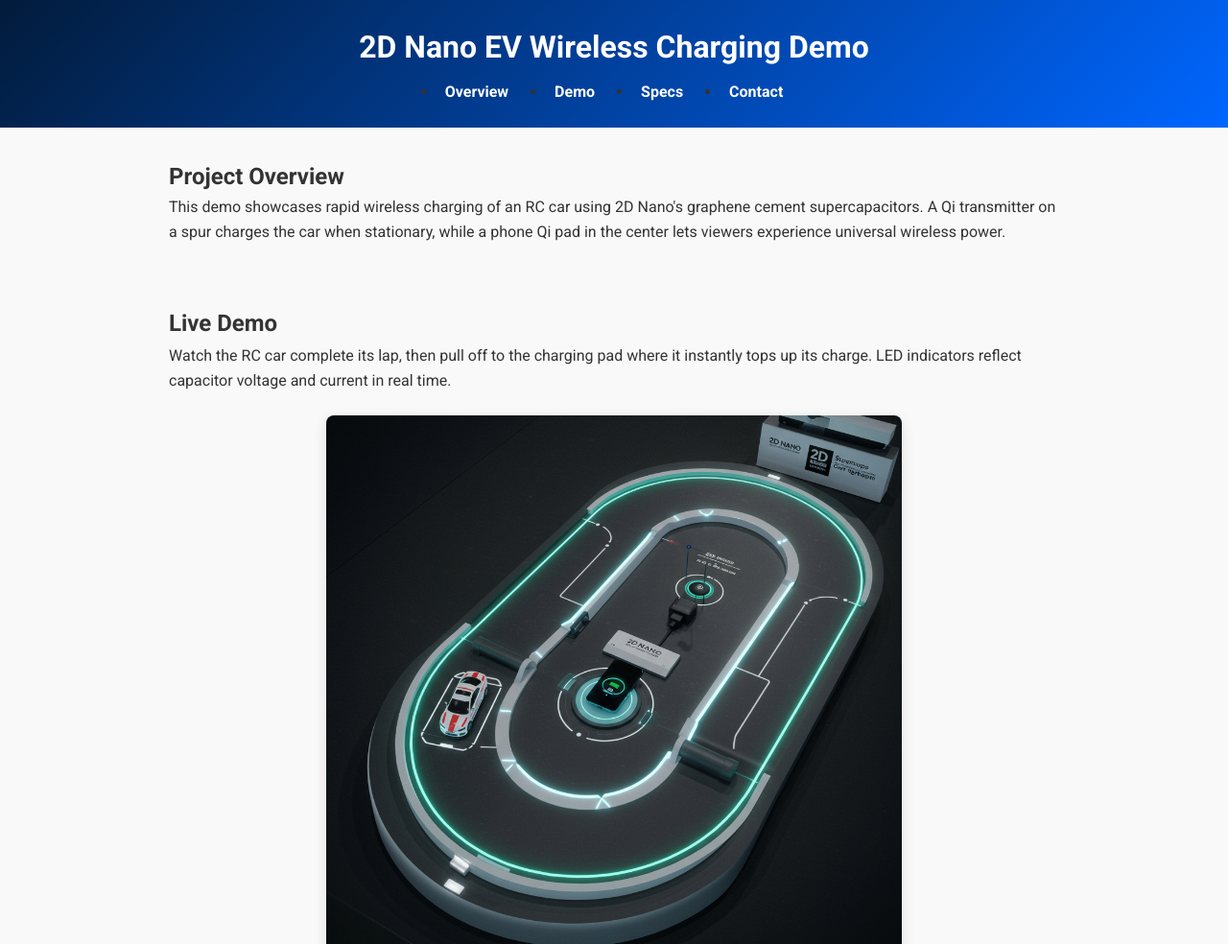
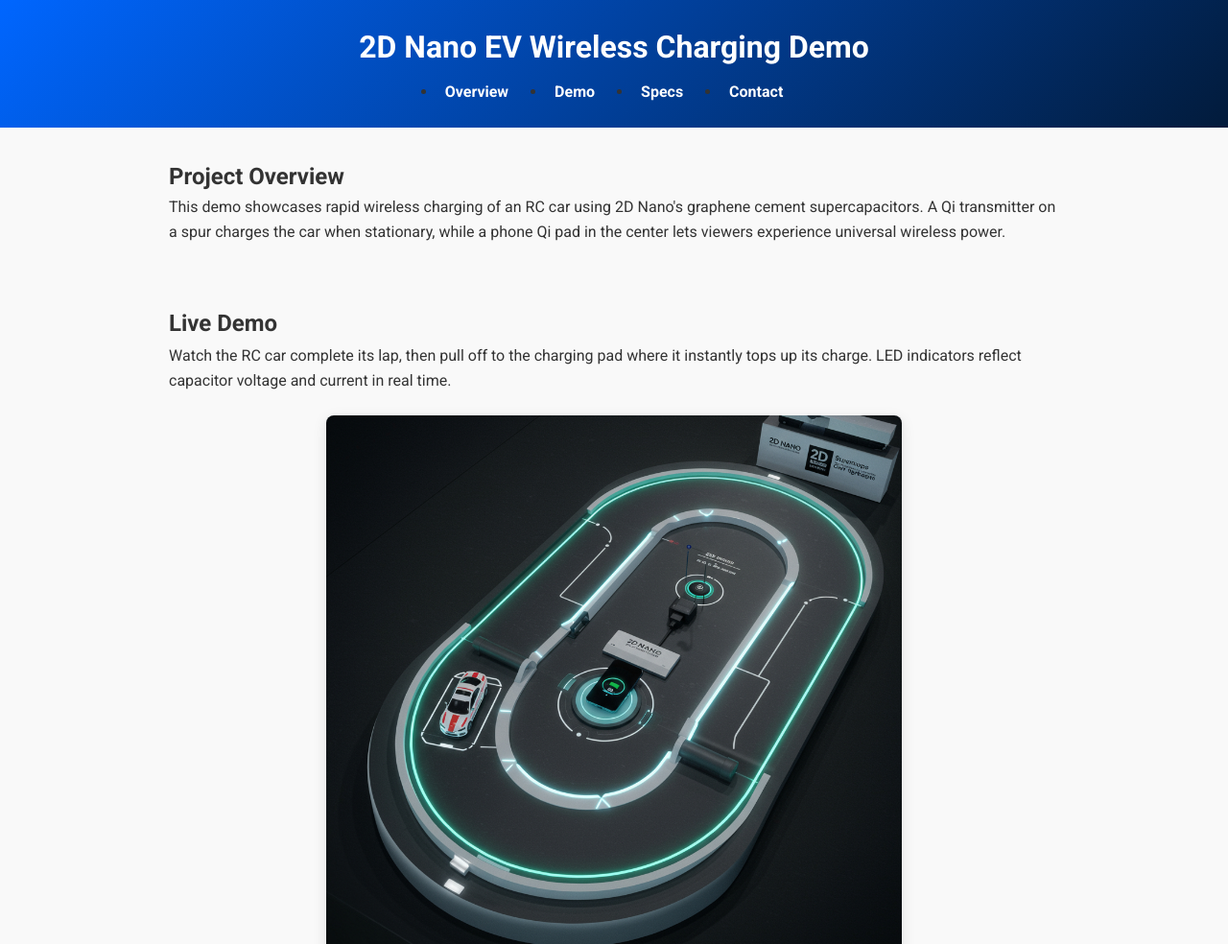
Before and after one commit to TwelveMonth-jan/Wireless-Charging-Demo, a plain HTML site: page index.html in a window 1280 px wide. Shown: the top 984 px of the page at 96% size. Drawn offline with Linux system fonts and the light colour scheme.

Commit message:
index.html

```diff
--- a/index.html
+++ b/index.html
@@ -13,7 +13,7 @@
     a { text-decoration: none; }
 
     /* Header + Nav */
-    header { background: linear-gradient(135deg, #021b3b, #0066ff); padding: 1.5rem 0; text-align: center; position: sticky; top: 0; z-index: 100; }
+    header { background: linear-gradient(135deg, #0066ff, #021b3b); padding: 1.5rem 0; text-align: center; position: sticky; top: 0; z-index: 100; }
     header h1 { color: #fff; font-size: 2rem; animation: fadeInDown 1s ease-out; }
     nav ul { display: flex; justify-content: center; gap: 2rem; margin-top: 0.5rem; }
     nav a { color: #fff; font-weight: 700; padding: 0.5rem; transition: background 0.3s; border-radius: 4px; }
```
